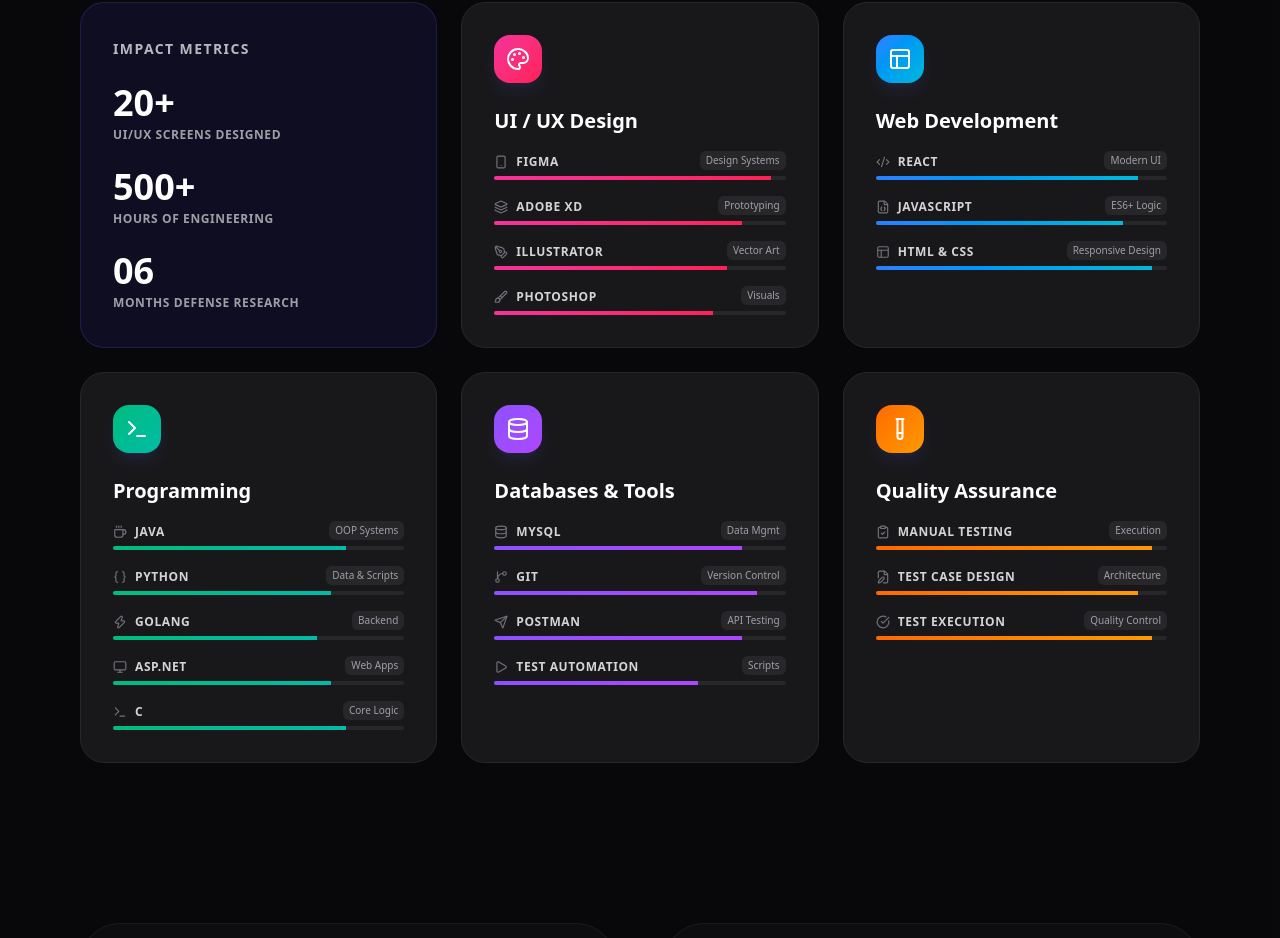
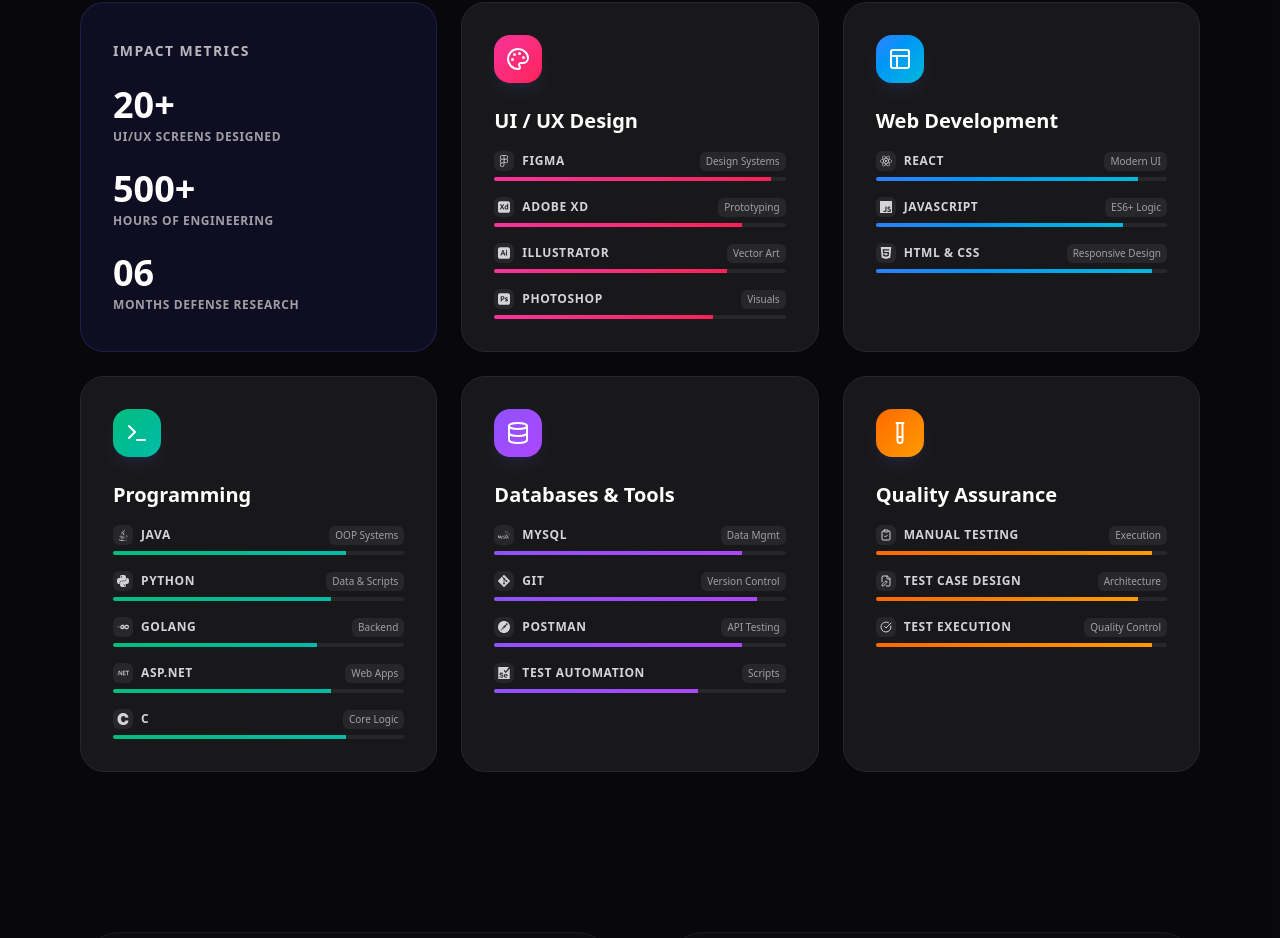
Before and after one commit to JithmiShihara99/MyWeb, a React (Vite) app: page / in a window 1280 px wide. Shown: the part 1078-2016 px from the top of the page. Built offline with nearby package versions, Linux system fonts and the light colour scheme.

Commit message:
samll fixes

```diff
--- a/package.json
+++ b/package.json
@@ -15,7 +15,8 @@
     "framer-motion": "^12.38.0",
     "lucide-react": "^1.8.0",
     "react": "^19.2.4",
-    "react-dom": "^19.2.4"
+    "react-dom": "^19.2.4",
+    "react-icons": "^5.6.0"
   },
   "devDependencies": {
     "@eslint/js": "^9.39.4",
--- a/src/components/Skills.tsx
+++ b/src/components/Skills.tsx
@@ -72,7 +72,9 @@
                   <div key={tool.name}>
                     <div className="flex justify-between items-end mb-1.5">
                       <div className="flex items-center gap-2">
-                        <tool.icon size={14} className={isDarkMode ? 'text-zinc-500' : 'text-zinc-400'} />
+                        <div className={`p-1 rounded-md ${isDarkMode ? 'bg-zinc-800 text-zinc-300' : 'bg-zinc-100 text-zinc-700'}`}>
+                          <tool.icon size={12} />
+                        </div>
                         <span className={`text-xs font-bold uppercase tracking-wider ${isDarkMode ? 'text-zinc-300' : 'text-zinc-700'}`}>{tool.name}</span>
                       </div>
                       <span className={`text-[10px] font-medium px-1.5 py-0.5 rounded-md ${isDarkMode ? 'bg-zinc-800 text-zinc-400' : 'bg-zinc-100 text-zinc-500'}`}>{tool.desc}</span>
--- a/src/data.ts
+++ b/src/data.ts
@@ -1,6 +1,5 @@
 import {
   Palette,
-  Code2,
   Layout,
   Database,
   TestTube,
@@ -12,22 +11,39 @@
   Terminal,
   Globe,
   Music,
-  Code,
+  Code2,
+  Smartphone,
   Layers,
-  Cpu,
+  Monitor,
+  Zap,
   GitBranch,
   Send,
   Play,
   ClipboardCheck,
   FileEdit,
-  CheckCircle,
-  FileJson,
-  Braces,
-  Coffee,
-  Zap,
-  Monitor,
-  Smartphone
+  CheckCircle
 } from 'lucide-react';
+
+import {
+  SiFigma,
+  SiAdobexd,
+  SiAdobeillustrator,
+  SiAdobephotoshop,
+  SiReact,
+  SiJavascript,
+  SiHtml5,
+  SiCss3,
+  SiPython,
+  SiGo,
+  SiDotnet,
+  SiC,
+  SiMysql,
+  SiGit,
+  SiPostman,
+  SiSelenium
+} from 'react-icons/si';
+
+import { FaJava, FaCoffee } from 'react-icons/fa';
 
 export const personalInfo = {
   name: "JITHMI SHIHARA",
@@ -50,10 +66,10 @@
     icon: Palette,
     color: "from-pink-500 to-rose-500",
     tools: [
-      { name: "Figma", level: 95, desc: "Design Systems", icon: Smartphone },
-      { name: "Adobe XD", level: 85, desc: "Prototyping", icon: Layers },
-      { name: "Illustrator", level: 80, desc: "Vector Art", icon: PenTool },
-      { name: "Photoshop", level: 75, desc: "Visuals", icon: Brush }
+      { name: "Figma", level: 95, desc: "Design Systems", icon: SiFigma },
+      { name: "Adobe XD", level: 85, desc: "Prototyping", icon: SiAdobexd },
+      { name: "Illustrator", level: 80, desc: "Vector Art", icon: SiAdobeillustrator },
+      { name: "Photoshop", level: 75, desc: "Visuals", icon: SiAdobephotoshop }
     ]
   },
   {
@@ -61,9 +77,9 @@
     icon: Layout,
     color: "from-blue-500 to-cyan-500",
     tools: [
-      { name: "React", level: 90, desc: "Modern UI", icon: Code2 },
-      { name: "JavaScript", level: 85, desc: "ES6+ Logic", icon: FileJson },
-      { name: "HTML & CSS", level: 95, desc: "Responsive Design", icon: Layout }
+      { name: "React", level: 90, desc: "Modern UI", icon: SiReact },
+      { name: "JavaScript", level: 85, desc: "ES6+ Logic", icon: SiJavascript },
+      { name: "HTML & CSS", level: 95, desc: "Responsive Design", icon: SiHtml5 }
     ]
   },
   {
@@ -71,11 +87,11 @@
     icon: Terminal,
     color: "from-emerald-500 to-teal-500",
     tools: [
-      { name: "Java", level: 80, desc: "OOP Systems", icon: Coffee },
-      { name: "Python", level: 75, desc: "Data & Scripts", icon: Braces },
-      { name: "Golang", level: 70, desc: "Backend", icon: Zap },
-      { name: "ASP.NET", level: 75, desc: "Web Apps", icon: Monitor },
-      { name: "C", level: 80, desc: "Core Logic", icon: Terminal }
+      { name: "Java", level: 80, desc: "OOP Systems", icon: FaJava },
+      { name: "Python", level: 75, desc: "Data & Scripts", icon: SiPython },
+      { name: "Golang", level: 70, desc: "Backend", icon: SiGo },
+      { name: "ASP.NET", level: 75, desc: "Web Apps", icon: SiDotnet },
+      { name: "C", level: 80, desc: "Core Logic", icon: SiC }
     ]
   },
   {
@@ -83,10 +99,10 @@
     icon: Database,
     color: "from-violet-500 to-purple-500",
     tools: [
-      { name: "MySQL", level: 85, desc: "Data Mgmt", icon: Database },
-      { name: "Git", level: 90, desc: "Version Control", icon: GitBranch },
-      { name: "Postman", level: 85, desc: "API Testing", icon: Send },
-      { name: "Test Automation", level: 70, desc: "Scripts", icon: Play }
+      { name: "MySQL", level: 85, desc: "Data Mgmt", icon: SiMysql },
+      { name: "Git", level: 90, desc: "Version Control", icon: SiGit },
+      { name: "Postman", level: 85, desc: "API Testing", icon: SiPostman },
+      { name: "Test Automation", level: 70, desc: "Scripts", icon: SiSelenium }
     ]
   },
   {
```
Also changed, not shown: 1 other file (tests, documents, lock files or other folders).
